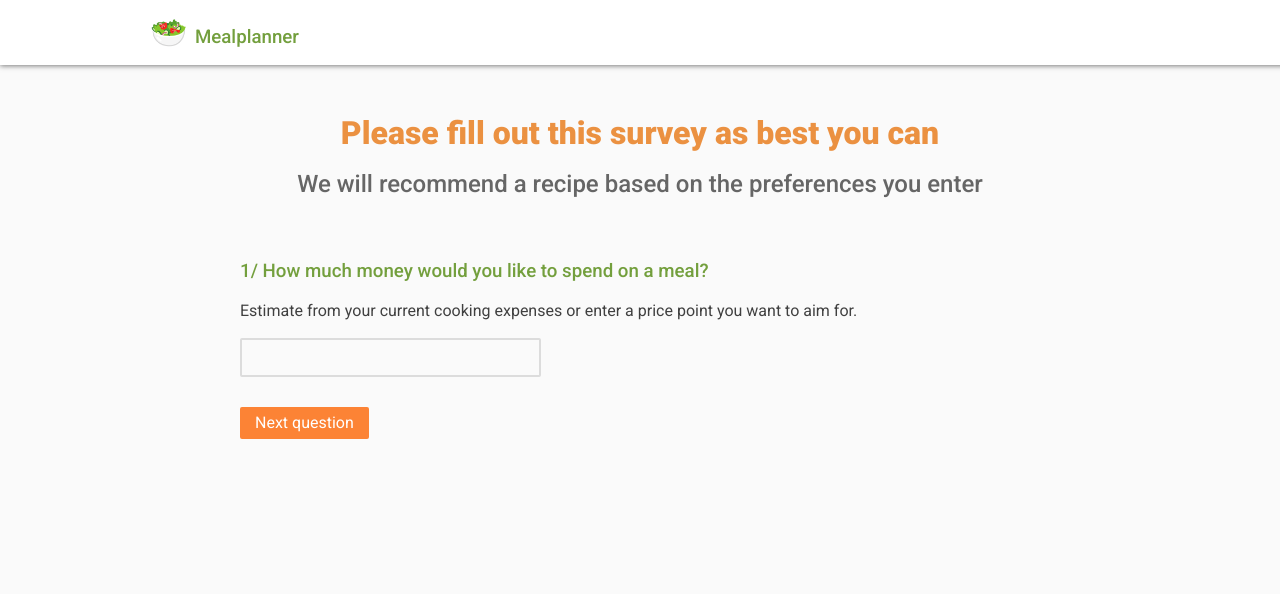
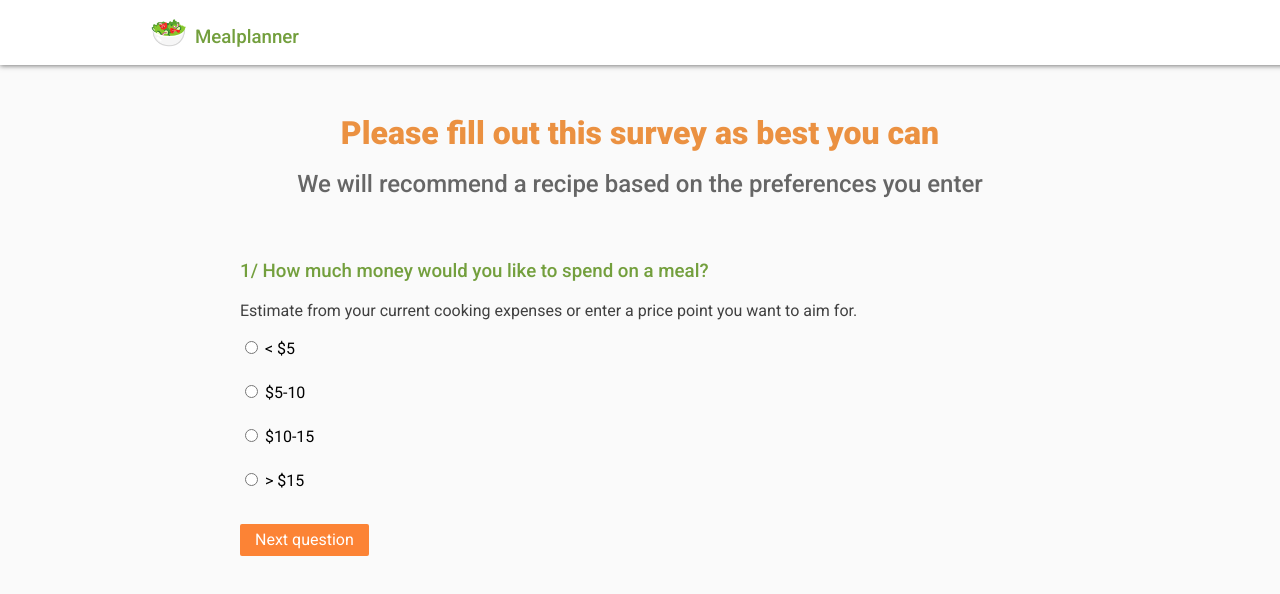
Before and after one commit to bstanfield/mealplanner, a React (Create React App) app: page /survey in a window 1280 px wide. Shown: the top 594 px of the page. Built offline with nearby package versions, Linux system fonts and the light colour scheme.

Commit message:
changed survey to radio buttons

```diff
--- a/src/components/Personas.js
+++ b/src/components/Personas.js
@@ -25,7 +25,6 @@ class Personas extends Component {
     ).then(response => response.json())
     .then(personas => this.props.SetPersonas(personas))
     .catch(error => this.setState({ error }));
-
   }
 
   renderPersonas = (persona) => (
--- a/src/components/Survey.js
+++ b/src/components/Survey.js
@@ -21,16 +21,66 @@ class Survey extends Component {
         {
           q: 'How much money would you like to spend on a meal?',
           desc: 'Estimate from your current cooking expenses or enter a price point you want to aim for.',
+          options: [
+            {
+              value: 0,
+              label: '< $5'
+            },
+            {
+              value: 5,
+              label: '$5-10'
+            },
+            {
+              value: 10,
+              label: '$10-15'
+            },
+            {
+              value: 15,
+              label: '> $15'
+            }
+          ],
           answer: '',
         },
         {
           q: 'How much time do you spend cooking a meal?',
           desc: 'Estimate how long a simple dinner takes to cook, or how much time you have available for cooking a meal in minutes.',
+          options: [
+            {
+              value: 30,
+              label: 'Less than 30 minutes'
+            },
+            {
+              value: 60,
+              label: '30 minutes to an hour'
+            },
+            {
+              value: 120,
+              label: '1 to 2 hours'
+            },
+            {
+              value: 500,
+              label: 'Greater than 2 hours'
+            }
+          ],
           answer: '',
         },
         {
           q: 'Do you have any dietary preferences?',
           desc: 'Vegetarian, Vegan, Gluten Free?',
+          options: [
+            {
+              value: 1,
+              label: 'Vegan'
+            },
+            {
+              value: 2,
+              label: 'Vegetarian'
+            },
+            {
+              value: 0,
+              label: 'No dietary preferences'
+            }
+          ],
           answer: '',
         },
       ],
@@ -54,12 +104,27 @@ class Survey extends Component {
     console.log("questionsClone", questionsClone)
   }
 
+
   renderSurveyQuestion = (question) => (
     <div className="questionBox">
       <h3>{this.state.index + 1}/ {question.q}</h3>
         <p>{question.desc}</p>
         <form>
-          <input type="text" id={this.state.index} className="survey-text" value={this.state.questions[this.state.index].answer} onChange={ (e) => this.handleInputChange(e) }></input>
+          {/* <input type="text" id={this.state.index} className="survey-text" value={this.state.questions[this.state.index].answer} onChange={ (e) => this.handleInputChange(e) }></input> */}
+          {question.options.map((option) => (
+            <label>
+            <input
+              type="radio"
+              name={this.state.index}
+              value={option.value}
+              onChange={(e) => this.handleInputChange(e)}
+            />
+            {` ${option.label}`}
+            <br /><br />
+          </label>
+          )
+          )}
+
         </form>
         {
           (this.state.index + 1) === this.state.questions.length
--- a/src/reducers/personas.js
+++ b/src/reducers/personas.js
@@ -7,8 +7,8 @@ const initialState = [
     persona: 'bougie',
     chars: ['You love to have the best ingredients and most complicated rcipes, even if it means sinking more time and money into it', 'At the end of the day, you want to truly do justice to every culinary style']
   },
+];
 
-];
 
 // const setPersonas = (state, action) => {
 //   return action.personas;
```
